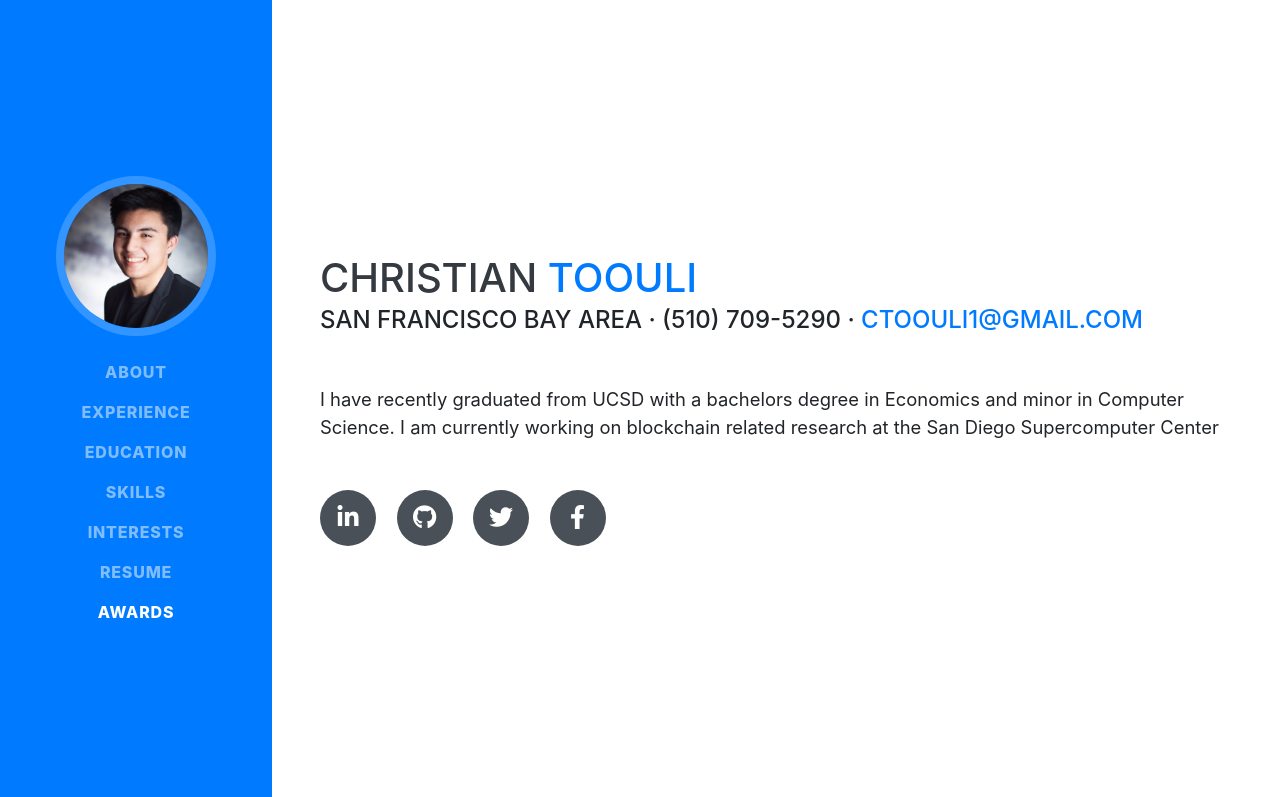
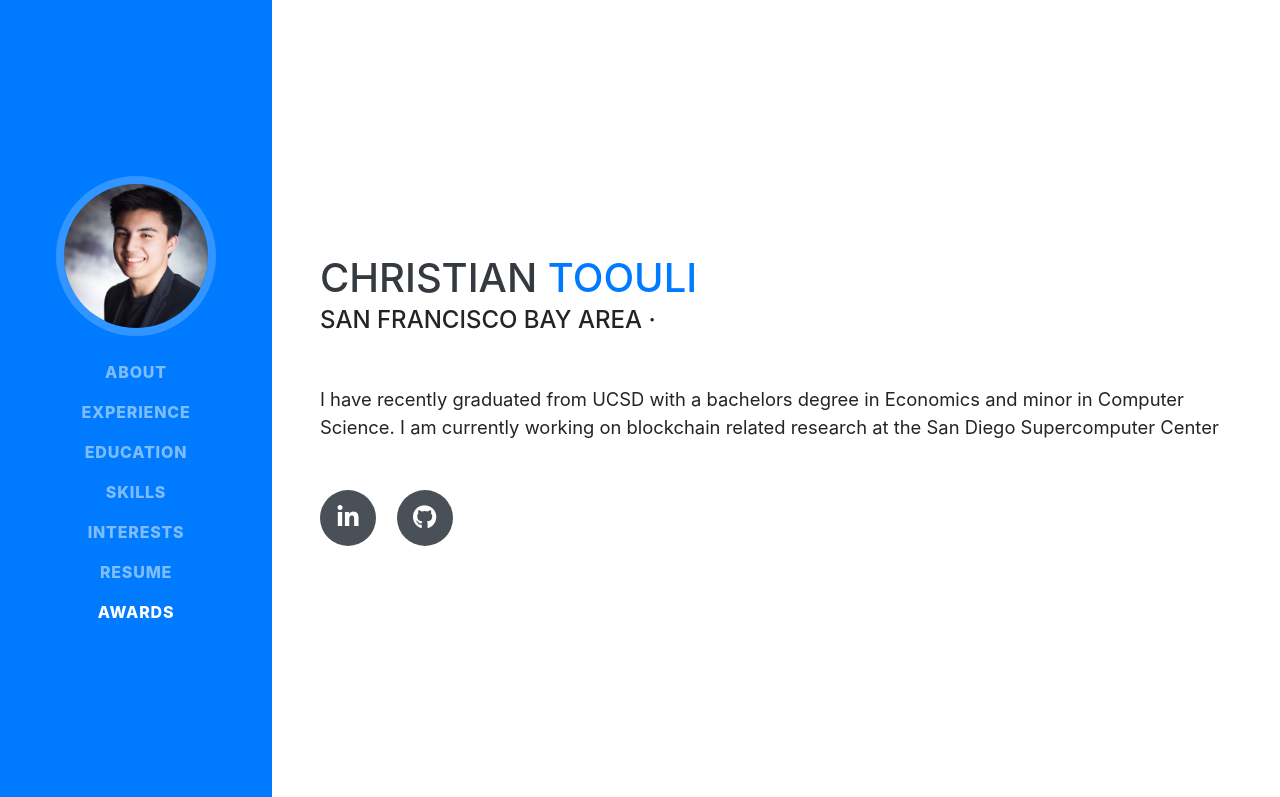
Before and after one commit to ctoouli/ctoouli.github.io, a website with bundled scripts: page index.html in a window 1280 px wide. Shown: the top 797 px of the page. Built offline with nearby package versions, Linux system fonts and the light colour scheme; files whose address does not match are found by name; a web font is replaced by a local one.

Commit message:
Update index.html

```diff
--- a/index.html
+++ b/index.html
@@ -75,8 +75,7 @@
         <h1 class="mb-0">Christian
           <span class="text-primary">Toouli</span>
         </h1>
-        <div class="subheading mb-5"> San Francisco Bay Area · (510) 709-5290 ·
-          <a href="mailto:ctoouli1@gmail.com">ctoouli1@gmail.com</a>
+        <div class="subheading mb-5"> San Francisco Bay Area ·
         </div>
         <p class="lead mb-5">I have recently graduated from UCSD with a bachelors degree in Economics and minor in Computer Science. I am currently working on blockchain related research at the San Diego Supercomputer Center</p>
         <div class="social-icons">
@@ -85,12 +84,6 @@
           </a>
           <a href="https://github.com/ctoouli">
             <i class="fab fa-github"></i>
-          </a>
-          <a href="https://twitter.com/ChristianToouli">
-            <i class="fab fa-twitter"></i>
-          </a>
-          <a href="https://www.facebook.com/christian.toouli">
-            <i class="fab fa-facebook-f"></i>
           </a>
         </div>
       </div>
```
